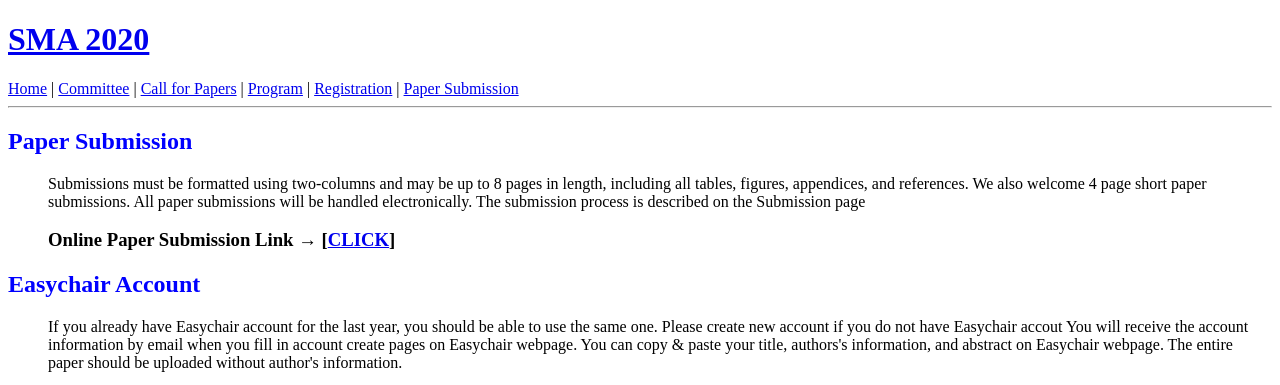
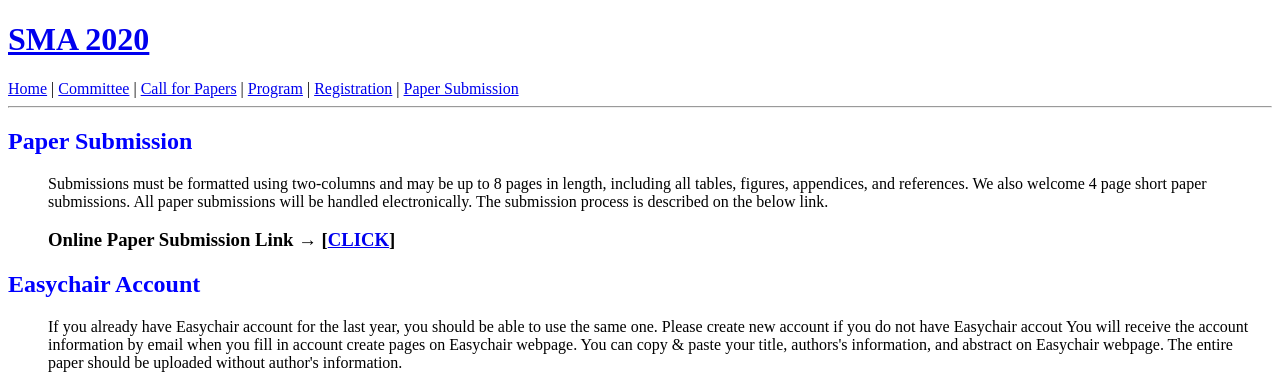
Before and after one commit to icea-conf/sma-2020.github.io, a Jekyll site: the page built from submission/index.html, in a window 1280 px wide. Shown: the top 385 px of the page. Built offline with Jekyll 4.4.1, drawn with Linux system fonts in a browser that asks for light colours.

Commit message:
Update index.html

```diff
--- a/submission/index.html
+++ b/submission/index.html
@@ -6,7 +6,7 @@ title: SMA 2020
      <h2 style="color:#0000FF">Paper Submission</h2>
           <ul>
                <a>Submissions must be formatted using two-columns and may be up to 8 pages in length, including all tables, figures, appendices, and references. We also welcome 4 page short paper submissions.</a>
-               <a>All paper submissions will be handled electronically. The submission process is described on the Submission page</a>
+               <a>All paper submissions will be handled electronically. The submission process is described on the below link.</a>
                <h3>Online Paper Submission Link → [<a href="https://www.easychair.org/conferences/?conf=SMA2020">CLICK</a>]</h3>
           </ul>
 
```
